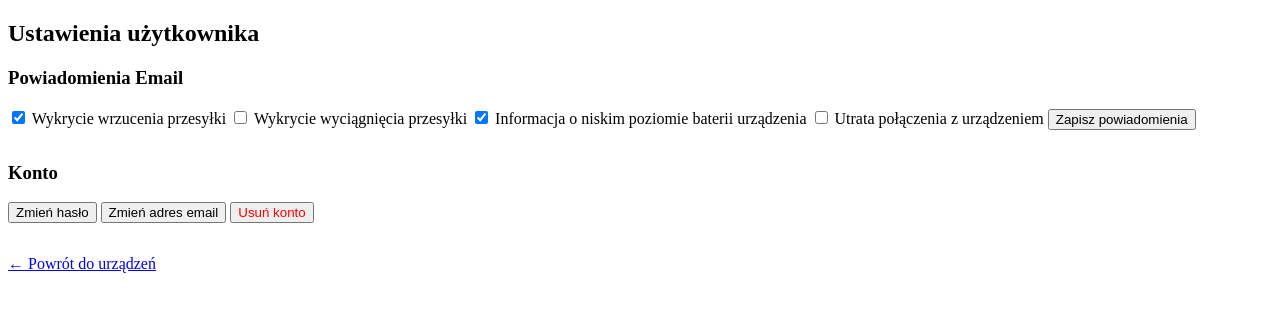
After one commit to PaulinaKol/IoT-and-Cloud-Computing, a Django app: page /user_settings/ in a window 1280 px wide. The commit adds this page. Shown: the top 312 px of the page. Run offline with Django 5.2, Linux system fonts and the light colour scheme; a user stored in the database is signed in; data comes from the database, SQL or seed files in the repository; both versions use the stored data as it was after the commit.

Commit message:
add initial user_settings page with placeholders

```diff
--- a/smartmailbox/core/models.py
+++ b/smartmailbox/core/models.py
@@ -28,3 +28,13 @@ class DeviceNotification(models.Model):
 
     def __str__(self):
         return f"[{self.created_at}] {self.device.name}: {self.msg_type} ({self.weight_diff()} g)"
+
+class UserNotificationSettings(models.Model):
+    user = models.OneToOneField(User, on_delete=models.CASCADE)
+    notify_mail_in = models.BooleanField(default=True)
+    notify_mail_out = models.BooleanField(default=False)
+    notify_low_battery = models.BooleanField(default=True)
+    notify_lost_connection = models.BooleanField(default=False)
+
+    def __str__(self):
+        return f"Powiadomienia {self.user.username}"
--- /dev/null
+++ b/smartmailbox/core/static/core_css/user_settings.css
@@ -0,0 +1,18 @@
+.settings-section {
+    margin-bottom: 32px;
+}
+.settings-label {
+    display: block;
+    margin-bottom: 8px;
+    font-weight: bold;
+}
+.settings-option {
+    margin-bottom: 6px;
+}
+#delete-account-btn {
+    color: red;
+}
+#email-notification-message {
+    color: green;
+    display: none;
+}
--- /dev/null
+++ b/smartmailbox/core/static/core_js/user_settings.js
@@ -0,0 +1,51 @@
+document.addEventListener("DOMContentLoaded", function() {
+    fetch("/ajax_get_user_notification_settings/")
+      .then(resp => resp.json())
+      .then(data => {
+          document.getElementById("notify_in").checked = data.notify_mail_in;
+          document.getElementById("notify_out").checked = data.notify_mail_out;
+          document.getElementById("notify_low_battery").checked = data.notify_low_battery;
+          document.getElementById("notify_lost_connection").checked = data.notify_lost_connection;
+      });
+
+    document.getElementById("save-email-notifications").onclick = function() {
+        function getCookie(name) {
+            let cookieValue = null;
+            if (document.cookie && document.cookie !== "") {
+                const cookies = document.cookie.split(';');
+                for (let i = 0; i < cookies.length; i++) {
+                    const cookie = cookies[i].trim();
+                    if (cookie.substring(0, name.length + 1) === (name + '=')) {
+                        cookieValue = decodeURIComponent(cookie.substring(name.length + 1));
+                        break;
+                    }
+                }
+            }
+            return cookieValue;
+        }
+        const csrftoken = getCookie('csrftoken');
+        fetch("/ajax_set_user_notification_settings/", {
+            method: "POST",
+            headers: {
+                "Content-Type": "application/x-www-form-urlencoded",
+                "X-CSRFToken": csrftoken,
+            },
+            body: new URLSearchParams({
+                notify_mail_in: document.getElementById("notify_in").checked,
+                notify_mail_out: document.getElementById("notify_out").checked,
+                notify_low_battery: document.getElementById("notify_low_battery").checked,
+                notify_lost_connection: document.getElementById("notify_lost_connection").checked,
+            }),
+        })
+        .then(resp => resp.json())
+        .then(data => {
+            if (data.success) {
+                const msg = document.getElementById("email-notification-message");
+                msg.style.display = "block";
+                setTimeout(() => {
+                    msg.style.display = "none";
+                }, 1500);
+            }
+        });
+    };
+});
--- a/smartmailbox/core/templates/my_devices.html
+++ b/smartmailbox/core/templates/my_devices.html
@@ -45,6 +45,6 @@
     </div>
 
     <script src="{% static 'core_js/my_devices.js' %}"></script>
-
+    <a href="{% url 'user_settings' %}">Ustawienia</a>
 </body>
 </html>
--- /dev/null
+++ b/smartmailbox/core/templates/user_settings.html
@@ -0,0 +1,44 @@
+<!DOCTYPE html>
+<html>
+<head>
+    {% load static %}
+    <link rel="stylesheet" href="{% static 'core_css/my_devices.css' %}">
+    <link rel="stylesheet" href="{% static 'core_css/user_settings.css' %}">
+    <title>Ustawienia użytkownika</title>
+</head>
+<body>
+    <h2>Ustawienia użytkownika</h2>
+    <div class="settings-section" id="email-notifications">
+        <h3>Powiadomienia Email</h3>
+        <label class="settings-option">
+            <input type="checkbox" id="notify_in" checked>
+            Wykrycie wrzucenia przesyłki
+        </label>
+        <label class="settings-option">
+            <input type="checkbox" id="notify_out">
+            Wykrycie wyciągnięcia przesyłki
+        </label>
+        <label class="settings-option">
+            <input type="checkbox" id="notify_low_battery" checked>
+            Informacja o niskim poziomie baterii urządzenia
+        </label>
+        <label class="settings-option">
+            <input type="checkbox" id="notify_lost_connection">
+            Utrata połączenia z urządzeniem
+        </label>
+        <button id="save-email-notifications">Zapisz powiadomienia</button>
+        <div id="email-notification-message" style="color:green; display:none;">Zapisano!</div>
+    </div>
+
+    <div class="settings-section" id="account">
+        <h3>Konto</h3>
+        <button id="change-password-btn">Zmień hasło</button>
+        <button id="change-email-btn">Zmień adres email</button>
+        <button id="delete-account-btn" style="color: red;">Usuń konto</button>
+    </div>
+
+    <a href="{% url 'my_devices' %}">← Powrót do urządzeń</a>
+
+     <script src="{% static 'core_js/user_settings.js' %}"></script>
+</body>
+</html>
--- a/smartmailbox/core/urls.py
+++ b/smartmailbox/core/urls.py
@@ -14,4 +14,7 @@ urlpatterns = [
     path('delete_notifications/', views.delete_notifications, name='delete_notifications'),
     path('notifications_table/', views.notifications_table, name='notifications_table'),
     path('devices_list/', views.devices_list, name='devices_list'),
+    path('user_settings/', views.user_settings, name='user_settings'),
+    path('ajax_get_user_notification_settings/', views.ajax_get_user_notification_settings, name='ajax_get_user_notification_settings'),
+    path('ajax_set_user_notification_settings/', views.ajax_set_user_notification_settings, name='ajax_set_user_notification_settings'),
 ]
--- a/smartmailbox/core/views.py
+++ b/smartmailbox/core/views.py
@@ -1,11 +1,11 @@
 from django.shortcuts import render, redirect
 from .forms import RegisterForm
 from .forms import DeviceForm
-from .models import Device, DeviceNotification
+from .models import Device, DeviceNotification, UserNotificationSettings
 from django.contrib.auth.decorators import login_required
 from django.shortcuts import get_object_or_404
 from django.utils import timezone
-from django.views.decorators.http import require_POST
+from django.views.decorators.http import require_POST, require_GET
 from django.template.loader import render_to_string
 from django.http import JsonResponse
 
@@ -123,3 +123,30 @@ def delete_notifications(request):
     if ids:
         DeviceNotification.objects.filter(id__in=ids, device__owner=request.user).delete()
     return redirect('my_devices')
+
+@login_required
+def user_settings(request):
+    # Na razie tylko placeholdery, później będą tu ustawienia pobierane z bazy
+    return render(request, "user_settings.html")
+
+@login_required
+@require_GET
+def ajax_get_user_notification_settings(request):
+    settings, _ = UserNotificationSettings.objects.get_or_create(user=request.user)
+    return JsonResponse({
+        'notify_mail_in': settings.notify_mail_in,
+        'notify_mail_out': settings.notify_mail_out,
+        'notify_low_battery': settings.notify_low_battery,
+        'notify_lost_connection': settings.notify_lost_connection,
+    })
+
+@login_required
+@require_POST
+def ajax_set_user_notification_settings(request):
+    settings, _ = UserNotificationSettings.objects.get_or_create(user=request.user)
+    settings.notify_mail_in = request.POST.get('notify_mail_in') == 'true'
+    settings.notify_mail_out = request.POST.get('notify_mail_out') == 'true'
+    settings.notify_low_battery = request.POST.get('notify_low_battery') == 'true'
+    settings.notify_lost_connection = request.POST.get('notify_lost_connection') == 'true'
+    settings.save()
+    return JsonResponse({'success': True})
```
Also changed, not shown: smartmailbox/core/migrations/0005_usernotificationsettings.py (added), smartmailbox/db.sqlite3.
